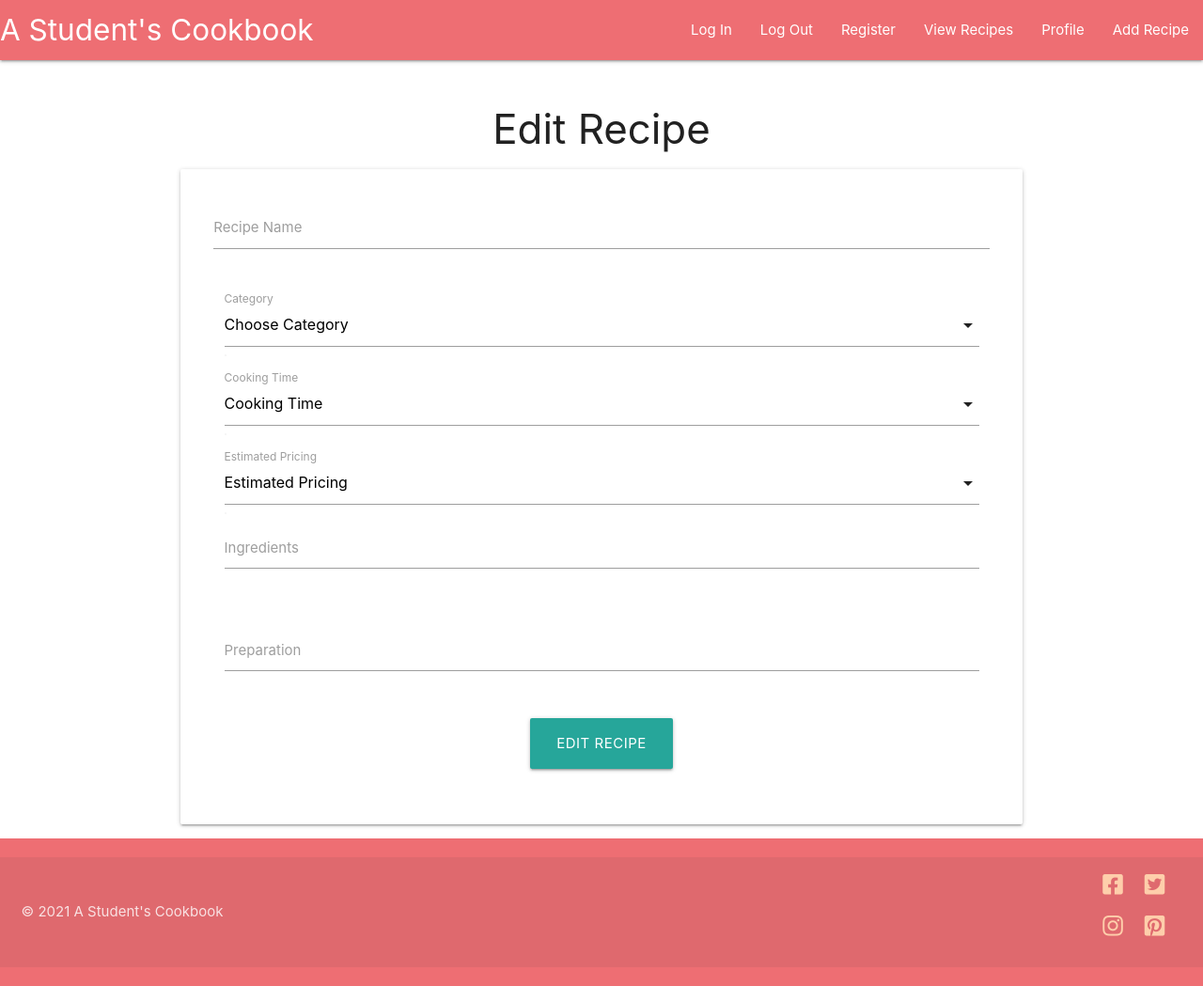
After one commit to hddahdda/student_cookbook, a Flask app: template templates/edit_recipe.html in a window 1280 px wide. The commit adds this page. Shown: the whole page at 94% size. Run offline with Flask 2, Linux system fonts and the light colour scheme; the template is opened without the code that fills it, so the values that code supplies are empty; some libraries are stand-ins or nearby versions.

Commit message:
created edit_recipe.htm, linking to edit_recipe.html in single_recipe.html page

```diff
--- /dev/null
+++ b/templates/edit_recipe.html
@@ -0,0 +1,71 @@
+{% extends "base.html" %}
+{% block content %}
+<main>
+<h3 class="center-align">Edit Recipe</h3>
+<div class="container">
+<div class="row card-panel center-align">
+    <form class="col s12 center-align" method="POST" action="{{ url_for('edit_recipe', recipe_id=recipe._id) }}">
+      <div class="row">
+        <div class="input-field col s12">
+          <input id="recipe_name" name="recipe_name" minlength="3" maxlength="70"
+           type="text" class="validate" required>
+          <label for="recipe_name">Recipe Name</label>
+        </div>
+      </div>
+      <div class="input-field col s12">
+        <select id="category_name" name="category_name"
+         class="validate" required>
+          <option value="" disabled selected>Choose Category</option>
+          {% for category in categories %}
+              <option value="{{ category.category_name }}">{{ category.category_name }}</option>
+          {% endfor %}
+        </select>
+        <label for="category_name">Category</label>
+      </div>
+      <div class="input-field col s12">
+        <select id="cooking_time" name="cooking_time"
+         class="validate" required>
+          <option value="" disabled selected>Cooking Time</option>
+          {% for cooking in cooking_time %}
+              <option value="{{ cooking.cooking_time }}">{{ cooking.cooking_time }}</option>
+          {% endfor %}
+        </select>
+        <label for="cooking_time">Cooking Time</label>
+      </div>
+      <div class="input-field col s12">
+        <select id="pricing" name="pricing"
+         class="validate" required>
+          <option value="" disabled selected>Estimated Pricing</option>
+          {% for price in pricing %}
+              <option value="{{ price.pricing }}">{{ price.pricing }}</option>
+          {% endfor %}
+        </select>
+        <label for="pricing">Estimated Pricing</label>
+      <div class="row">
+        <div class="input-field col s12">
+          <textarea id="ingredients" name="ingredients"
+           minlength="5" maxlength="200" class="materialize-textarea validate" required></textarea>
+          <label for="ingredients">Ingredients</label>
+        </div>
+      </div>
+      <div class="row">
+        <div class="input-field col s12">
+          <textarea id="preparation" name="preparation"
+           minlength="10" maxlength="1000" class="materialize-textarea validate" required></textarea>
+          <label for="preparation">Preparation</label>
+        </div>
+      </div>
+      <div class="row">
+        <div class="col s12 center-align">
+            <button type="submit" class="btn-large text-shadow">
+                Edit Recipe
+            </button>
+        </div>
+    </form>
+  </div>
+</div>
+</div>
+
+
+</main>
+{% endblock %}
--- a/templates/single_recipe.html
+++ b/templates/single_recipe.html
@@ -27,7 +27,7 @@
 </div>
 </div>
 <div class="row center-align">
-    <a class="waves-effect waves-light btn-large">Edit Recipe</a>
+    <a href="{{ url_for('edit_recipe', recipe_id=recipe._id) }}" class="waves-effect waves-light btn-large">Edit Recipe</a>
     <a class="waves-effect waves-light btn-large">Delete Recipe</a>
 </main>
 {% endblock %}
```
